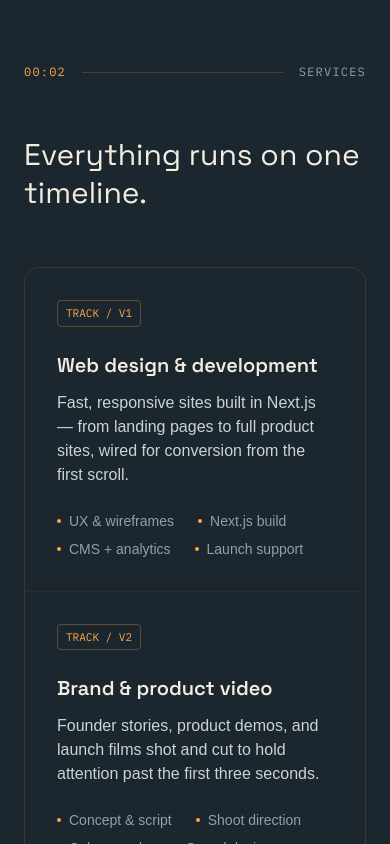
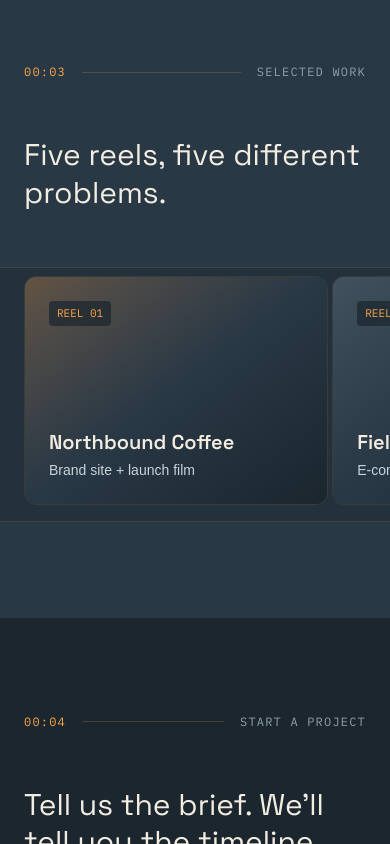
Before and after one commit to JaaniStudio/jaanistudio, a Next.js app: page / in a window 390 px wide. Shown: the part 3620-4464 px from the top of the page. Built offline with nearby package versions, Linux system fonts and the light colour scheme.

Commit message:
fixed the bug from services code

```diff
--- a/app/components/Portfolio.tsx
+++ b/app/components/Portfolio.tsx
@@ -1,73 +1,83 @@
-const SERVICES = [
+const PROJECTS = [
   {
-    track: 'V1',
-    title: 'Web design & development',
-    description:
-      'Fast, responsive sites built in Next.js — from landing pages to full product sites, wired for conversion from the first scroll.',
-    items: ['UX & wireframes', 'Next.js build', 'CMS + analytics', 'Launch support'],
+    reel: 'REEL 01',
+    name: 'Northbound Coffee',
+    category: 'Brand site + launch film',
+    gradient: 'from-[#FFA649]/30 via-[#283845] to-[#1B262E]',
   },
   {
-    track: 'V2',
-    title: 'Brand & product video',
-    description:
-      'Founder stories, product demos, and launch films shot and cut to hold attention past the first three seconds.',
-    items: ['Concept & script', 'Shoot direction', 'Colour grade', 'Sound design'],
+    reel: 'REEL 02',
+    name: 'Fielder Outdoor',
+    category: 'E-commerce build',
+    gradient: 'from-[#8FA1AD]/30 via-[#283845] to-[#1B262E]',
   },
   {
-    track: 'V3',
-    title: 'Motion graphics & animation',
-    description:
-      'Logo stings, UI walkthroughs, and explainer animation that make a static brand feel alive on screen.',
-    items: ['Style frames', '2D/3D animation', 'Micro-interactions', 'Export presets'],
+    reel: 'REEL 03',
+    name: 'Havenly',
+    category: 'Product demo series',
+    gradient: 'from-[#FFA649]/20 via-[#1B262E] to-[#283845]',
   },
   {
-    track: 'A1',
-    title: 'Social & content editing',
-    description:
-      'Long-form content cut down into a week of scroll-stopping clips, captioned and formatted per platform.',
-    items: ['Batch editing', 'Captions & subs', 'Platform sizing', 'Posting calendar'],
+    reel: 'REEL 04',
+    name: 'Marlow & Co',
+    category: 'Web app dashboard',
+    gradient: 'from-[#8FA1AD]/20 via-[#1B262E] to-[#283845]',
+  },
+  {
+    reel: 'REEL 05',
+    name: 'Ridgeline Media',
+    category: 'Social content, 40 clips',
+    gradient: 'from-[#FFA649]/25 via-[#283845] to-[#1B262E]',
   },
 ];
 
-export default function Services() {
+export default function Portfolio() {
   return (
-    <section id="services" className="relative bg-[#1B262E] px-6 py-24 md:py-32">
-      <div className="mx-auto max-w-6xl">
+    <section id="work" className="relative bg-[#283845] py-24 md:py-32">
+      <div className="mx-auto max-w-6xl px-6">
         <div className="mb-14 flex items-center gap-4 font-[family-name:var(--font-mono)] text-xs uppercase tracking-widest text-[#FFA649]">
-          <span>00:02</span>
+          <span>00:03</span>
           <span className="h-px flex-1 bg-[#FFA649]/20" />
-          <span className="text-[#8FA1AD]">Services</span>
+          <span className="text-[#8FA1AD]">Selected work</span>
         </div>
 
-        <h2 className="max-w-2xl font-[family-name:var(--font-display)] text-3xl leading-tight text-[#F3ECE0] sm:text-4xl md:text-5xl">
-          Everything runs on one timeline.
+        <div className="flex items-end justify-between gap-6">
+          <h2 className="font-[family-name:var(--font-display)] text-3xl leading-tight text-[#F3ECE0] sm:text-4xl md:text-5xl">
+            Five reels, five different problems.
           </h2>
+          <p className="hidden max-w-xs text-sm text-[#8FA1AD] md:block">
+            Scroll the strip. Every frame linked to the brief it was cut for.
+          </p>
+        </div>
+      </div>
 
-        <div className="mt-14 grid gap-px overflow-hidden rounded-2xl border border-[#FFA649]/10 bg-[#FFA649]/5 md:grid-cols-2">
-          {SERVICES.map((service) => (
+      {/* filmstrip */}
+      <div className="relative mt-14">
+        <div className="border-y border-[#FFA649]/15 bg-[#1B262E]/40 py-2">
+          <div className="flex gap-1 overflow-x-auto px-6 pb-2 [scrollbar-width:none] [&::-webkit-scrollbar]:hidden">
+            {PROJECTS.map((project) => (
+              <a
+                key={project.reel}
+                href="#contact"
+                className="group relative aspect-[4/3] w-[78vw] shrink-0 overflow-hidden rounded-xl border border-[#FFA649]/10 sm:w-[42vw] md:w-[30vw] lg:w-[26vw]"
+              >
                 <div
-              key={service.track}
-              className="group relative bg-[#1B262E] p-8 transition-colors hover:bg-[#283845] md:p-10"
-            >
-              <div className="mb-6 flex items-center gap-3">
-                <span className="rounded border border-[#FFA649]/30 px-2 py-1 font-[family-name:var(--font-mono)] text-[11px] text-[#FFA649]">
-                  TRACK / {service.track}
+                  className={`absolute inset-0 bg-gradient-to-br ${project.gradient} transition-transform duration-500 group-hover:scale-105`}
+                />
+                <div className="absolute inset-0 flex flex-col justify-between p-6">
+                  <span className="w-fit rounded bg-[#1B262E]/70 px-2 py-1 font-[family-name:var(--font-mono)] text-[11px] text-[#FFA649] backdrop-blur">
+                    {project.reel}
                   </span>
+                  <div>
+                    <h3 className="font-[family-name:var(--font-display)] text-xl font-semibold text-[#F3ECE0]">
+                      {project.name}
+                    </h3>
+                    <p className="mt-1 text-sm text-[#C9D3D9]">{project.category}</p>
                   </div>
-              <h3 className="font-[family-name:var(--font-display)] text-xl font-semibold text-[#F3ECE0] sm:text-2xl">
-                {service.title}
-              </h3>
-              <p className="mt-3 text-[#C9D3D9]">{service.description}</p>
-              <ul className="mt-6 flex flex-wrap gap-x-6 gap-y-2">
-                {service.items.map((item) => (
-                  <li key={item} className="flex items-center gap-2 text-sm text-[#8FA1AD]">
-                    <span className="h-1 w-1 rounded-full bg-[#FFA649]" />
-                    {item}
-                  </li>
+                </div>
+              </a>
             ))}
-              </ul>
           </div>
-          ))}
         </div>
       </div>
     </section>
```
Lines whose indentation alone changed are shown as unchanged.
